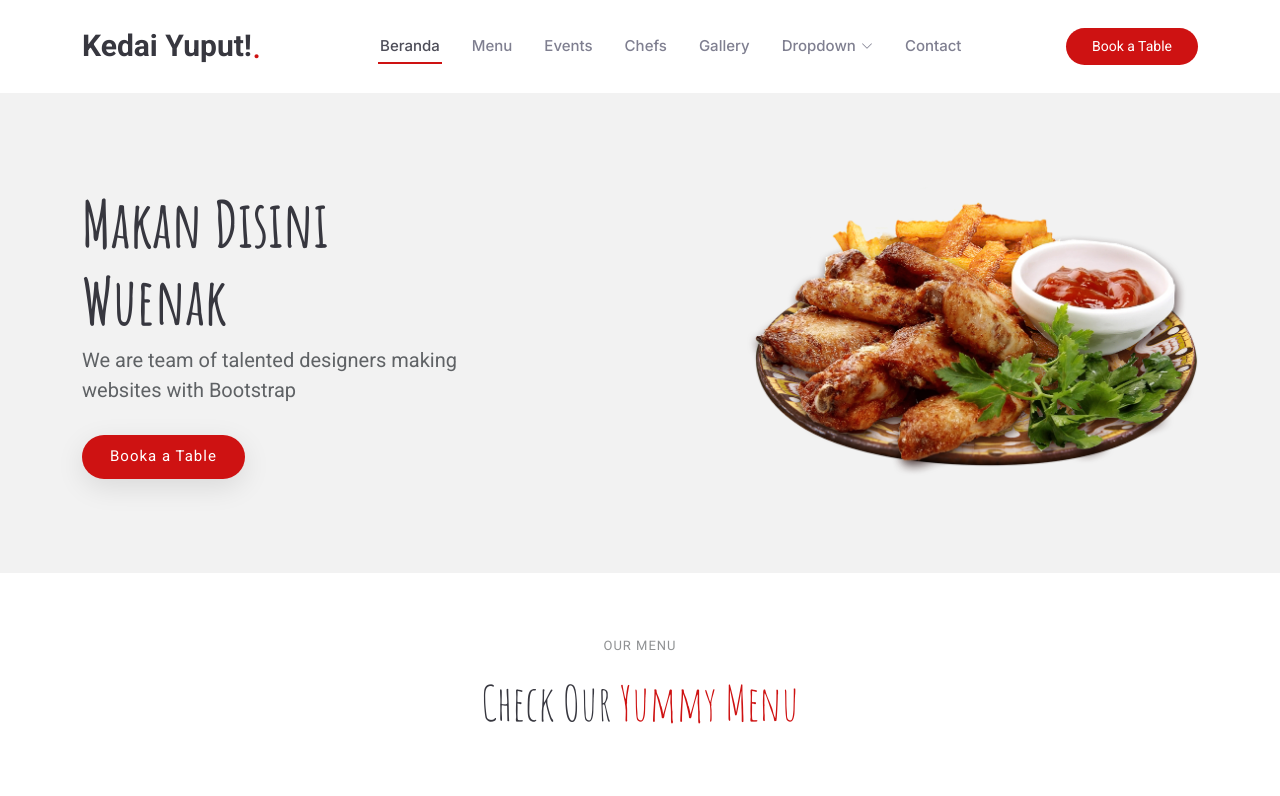
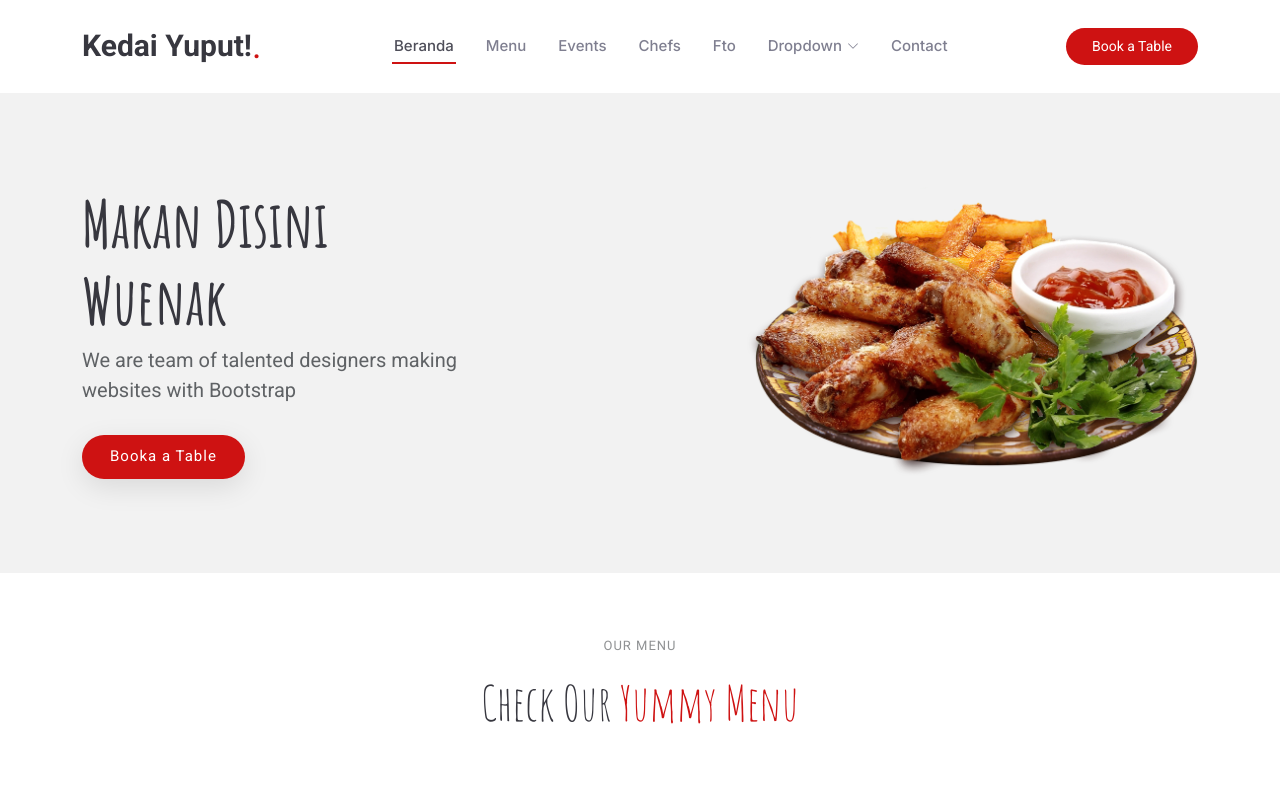
Before and after one commit to ayuuye/web_algopem, a plain HTML site: page index.html in a window 1280 px wide. Shown: the top 796 px of the page. Drawn offline with Linux system fonts and the light colour scheme.

Commit message:
ubah menu

```diff
--- a/index.html
+++ b/index.html
@@ -47,7 +47,7 @@
           <li><a href="#menu">Menu</a></li>
           <li><a href="#events">Events</a></li>
           <li><a href="#chefs">Chefs</a></li>
-          <li><a href="#gallery">Gallery</a></li>
+          <li><a href="#gallery">Fto</a></li>
           <li class="dropdown"><a href="#"><span>Dropdown</span> <i class="bi bi-chevron-down toggle-dropdown"></i></a>
             <ul>
               <li><a href="#">Dropdown 1</a></li>
```
